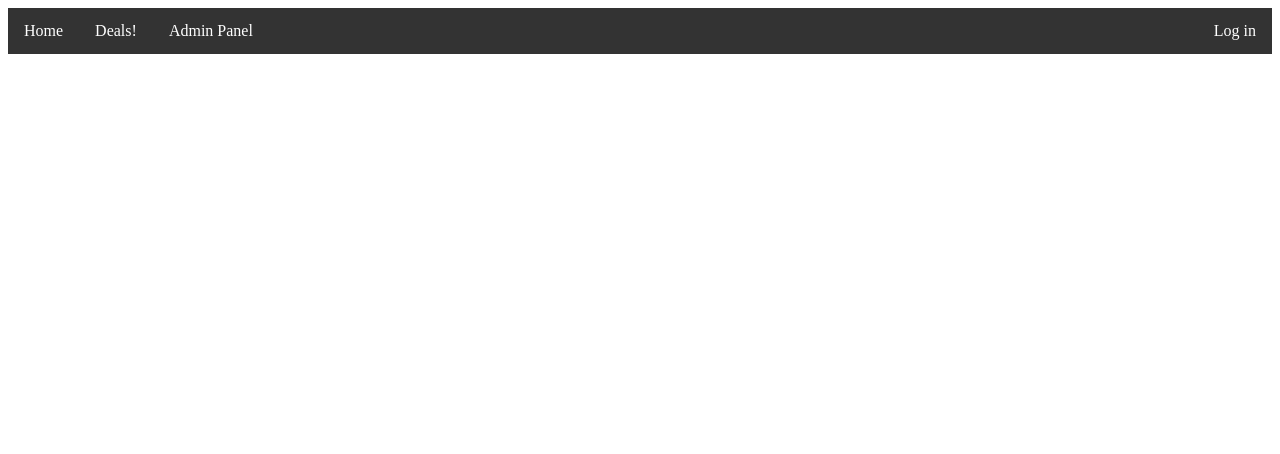
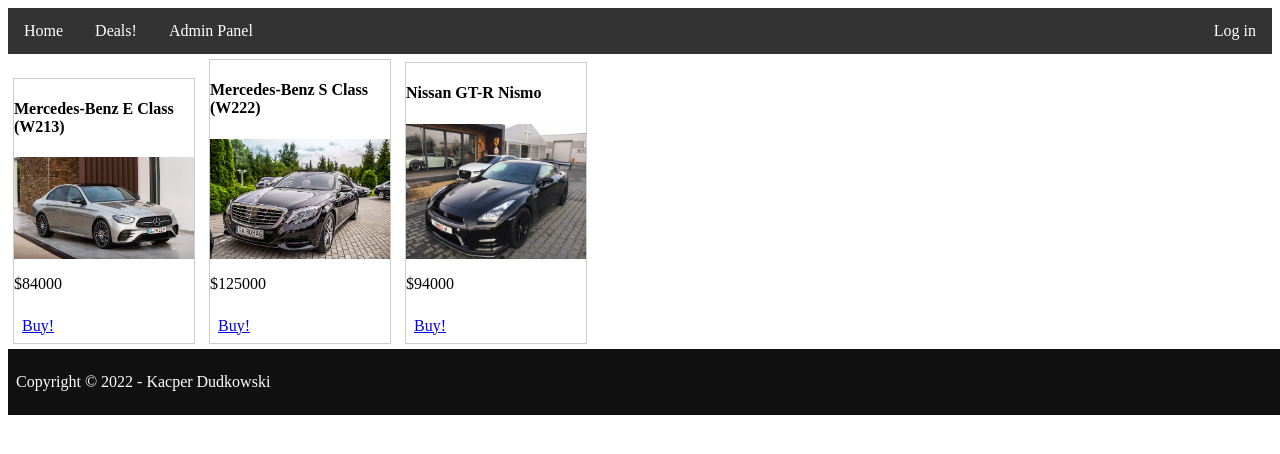
Before and after one commit to kdudkowski-stud/dealership, a plain HTML site: page index.html in a window 1280 px wide. Drawn offline with Linux system fonts and the light colour scheme.

Commit message:
zatwierdź na master

```diff
--- a/css/style.css
+++ b/css/style.css
@@ -32,3 +32,42 @@ a {
 #login-link {
     float: right;
 }
+
+#recent {
+    margin: 5px;
+    border: 1px solid #ccc;
+    width: 180px;
+    display: inline-block;
+}
+
+#recent:hover {
+    border: 1px solid #777;
+}
+
+#recent img {
+    width: 100%;
+    height: auto;
+}
+
+div.desc {
+    padding: 15px;
+    text-align: center;
+}
+
+.btn {
+    background-color: #777;
+    border: none;
+    color: white;
+    padding: 15px 32px;
+    text-align: center;
+    text-decoration: none;
+    display: inline-block;
+    font-size: 16px;
+}
+
+#footer {
+    width: 100%;
+    padding: 8px;
+    background-color: #111;
+    color: white;
+}
--- a/index.html
+++ b/index.html
@@ -17,5 +17,45 @@
                 <li id="login-link"><a href="#login">Log in</a></li>
             </ul>
         </div>
+        <!--- <div id="content"> -->
+            <div id="recent">
+                <div id="car-item">
+                    <h4>Mercedes-Benz E Class (W213)</h4>
+                    <img src="img/mercedes-benz-e.jpg">
+                    <p class="desc">$84000</p>
+                    <a href="#buy" class="button">Buy!</a>
+                </div>
+                </div>
+
+
+                <div id="recent">
+                    <div id="car-item">
+                        <h4>Mercedes-Benz S Class (W222)</h4>
+                        <img src="img/mercedes-benz-s-class.jpg">
+                        <p class="desc">$125000</p>
+                        <a href="#buy" class="button">Buy!</a>
+                    </div>
+                    </div>
+
+
+                    <div id="recent">
+                        <div id="car-item">
+                            <h4>Nissan GT-R Nismo </h4>
+                            <img src="img/IMG_7786-1024x768.jpg">
+                            <p class="desc">$94000</p>
+                            <a href="#buy" class="button">Buy!</a>
+                        </div>
+                        </div>
+
+            </div>
+
+        <!-- </div> -->
+
+        <div id="footer">
+            <div id="footer-content">
+                <p>Copyright &copy 2022 - Kacper Dudkowski</p>
+            </div>
+        </div>
+
     </body>
 </html>
```
Also changed, not shown: img/61_0.jpg (added), img/IMG_7786-1024x768.jpg (added), img/mercedes-benz-e.jpg (added), img/mercedes-benz-s-class.jpg (added), img/portrait-of-a-black-dog-english-cocker-spaniel-700-203603448.jpg (added), 2 other files.
